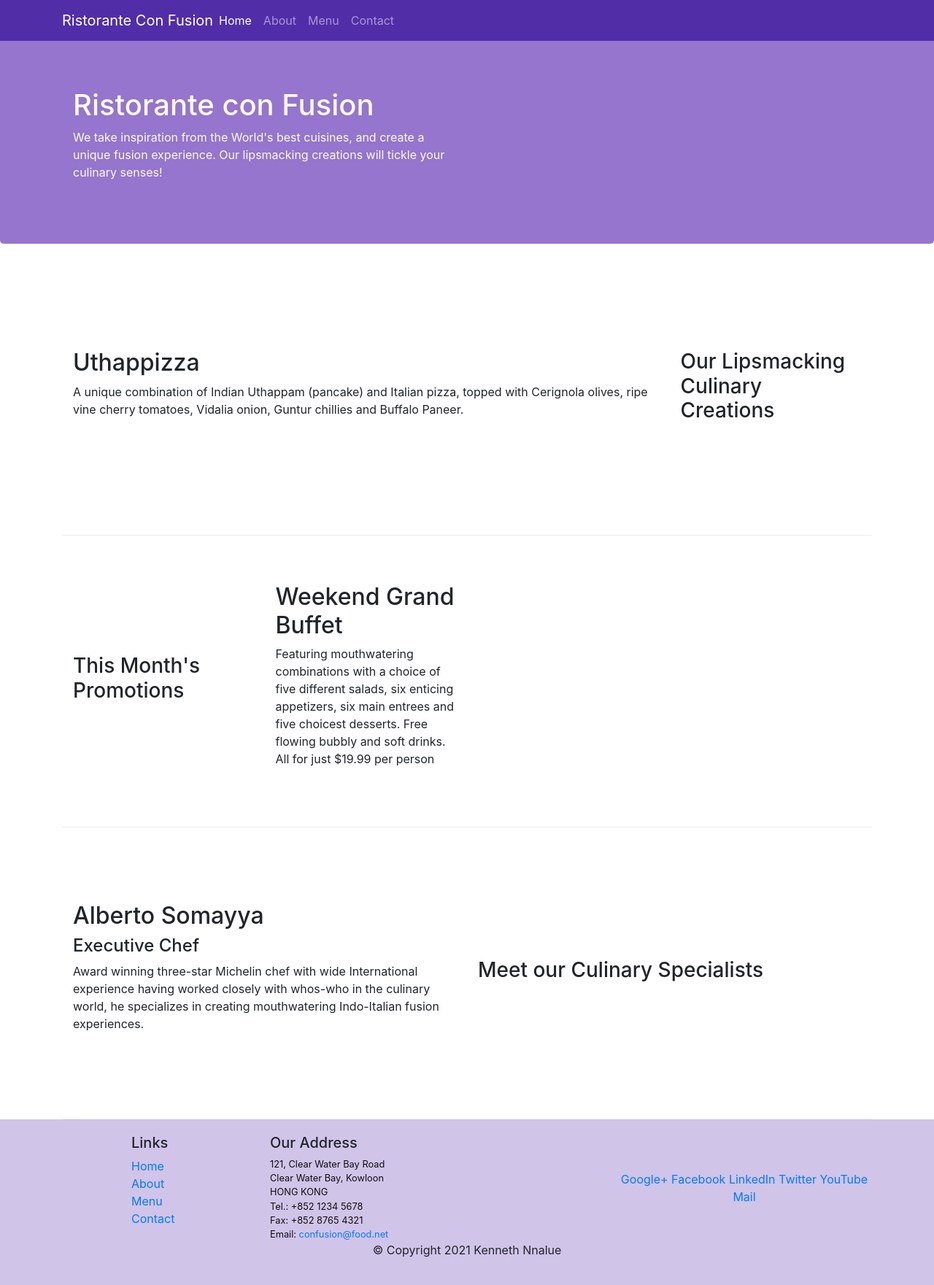
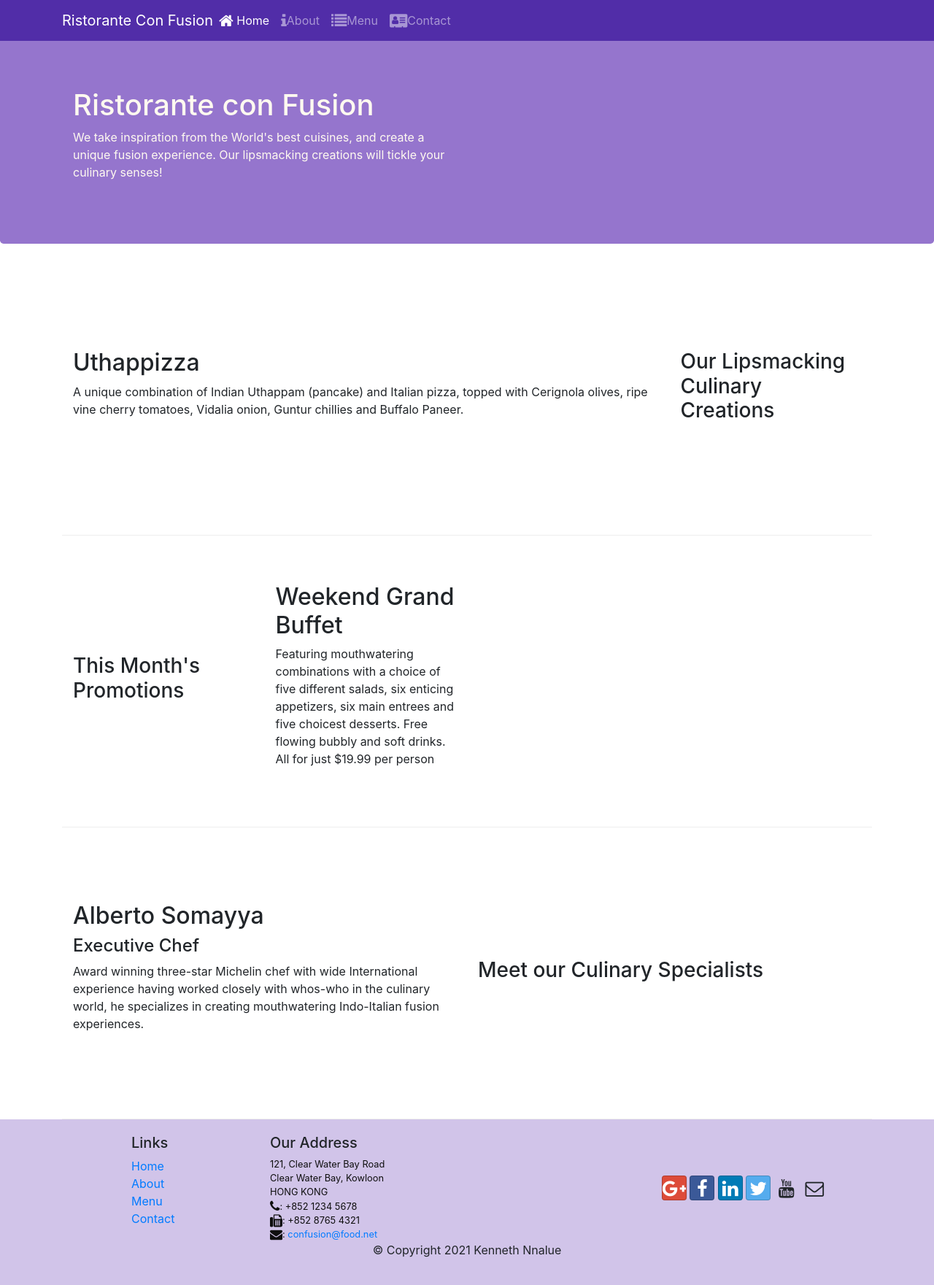
Before and after one commit to KennethNnalue/bootstrap, a website: page index.html in a window 1280 px wide. Shown: the whole page at 73% size. Drawn offline with nearby package versions, Linux system fonts and the light colour scheme.

Commit message:
Icon fonts

```diff
--- a/aboutus.html
+++ b/aboutus.html
@@ -9,6 +9,8 @@
 
     <!-- Bootstrap CSS -->
     <link rel="stylesheet" href="node_modules/bootstrap/dist/css/bootstrap.min.css">
+    <link rel="stylesheet" href="node_modules/font-awesome/css/font-awesome.min.css">
+    <link rel="stylesheet" href="node_modules/bootstrap-social/bootstrap-social.css">
     <link rel="stylesheet" href="css/styles.css">
     <title>Ristorante Con Fusion: About Us</title>
 
@@ -17,27 +19,20 @@
 <body>
     <nav class="navbar navbar-dark navbar-expand-sm fixed-top">
         <div class="container">
-          <button
-            class="navbar-toggler"
-            type="button"
-            data-toggle="collapse"
-            data-target="#Navbar"
-          >
+            <button class="navbar-toggler" type="button" data-toggle="collapse" data-target="#Navbar">
                 <span class="navbar-toggler-icon"></span>
             </button>
             <a class="navbar-brand mr-auto" href="./index.html">Ristorante Con Fusion</a>
             <div class="collapse navbar-collapse" id="Navbar">
                 <ul class="navbar-nav mr-auto">
-              <li class="navbar-item">
-                <a class="nav-link" href="./index.html">Home</a>
+                    <li class="navbar-item"><a class="nav-link" href="./index.html"><span
+                                class="fa fa-lg fa-home"></span>Home</a></li>
+                    <li class="navbar-item active"><a class="nav-link" href="#"><span
+                                class="fa fa-lg fa-info"></span>About</a></li>
+                    <li class="navbar-item"><a class="nav-link" href="#"><span class="fa fa-lg fa-list"></span>Menu</a>
                     </li>
-              <li class="navbar-item active">
-                <a class="nav-link" href="#">About</a>
-              </li>
-              <li class="navbar-item"><a class="nav-link" href="#">Menu</a></li>
-              <li class="navbar-item">
-                <a class="nav-link" href="#">Contact</a>
-              </li>
+                    <li class="navbar-item"><a class="nav-link" href="#"><span
+                                class="fa fa-lg fa-address-card"></span>Contact</a></li>
                 </ul>
             </div>
         </div>
@@ -48,7 +43,8 @@
             <div class="row row-header">
                 <div class="col-12 col-sm-6">
                     <h1>Ristorante con Fusion</h1>
-                    <p>We take inspiration from the World's best cuisines, and create a unique fusion experience. Our lipsmacking creations will tickle your culinary senses!</p>
+                    <p>We take inspiration from the World's best cuisines, and create a unique fusion experience. Our
+                        lipsmacking creations will tickle your culinary senses!</p>
                 </div>
                 <div class="col-12 col-sm">
                 </div>
@@ -72,8 +68,13 @@
         <div class="row row-content align-items-center">
             <div class="col-12 col-sm-6">
                 <h2>Our History</h2>
-                <p>Started in 2010, Ristorante con Fusion quickly established itself as a culinary icon par excellence in Hong Kong. With its unique brand of world fusion cuisine that can be found nowhere else, it enjoys patronage from the A-list clientele in Hong Kong.  Featuring four of the best three-star Michelin chefs in the world, you never know what will arrive on your plate the next time you visit us.</p>
-                <p>The restaurant traces its humble beginnings to <em>The Frying Pan</em>, a successful chain started by our CEO, Mr. Peter Pan, that featured for the first time the world's best cuisines in a pan.</p>
+                <p>Started in 2010, Ristorante con Fusion quickly established itself as a culinary icon par excellence
+                    in Hong Kong. With its unique brand of world fusion cuisine that can be found nowhere else, it
+                    enjoys patronage from the A-list clientele in Hong Kong. Featuring four of the best three-star
+                    Michelin chefs in the world, you never know what will arrive on your plate the next time you visit
+                    us.</p>
+                <p>The restaurant traces its humble beginnings to <em>The Frying Pan</em>, a successful chain started by
+                    our CEO, Mr. Peter Pan, that featured for the first time the world's best cuisines in a pan.</p>
             </div>
             <div>
             </div>
@@ -84,13 +85,27 @@
             <div class="col">
                 <h2>Corporate Leadership</h2>
                 <h3>Peter Pan <small>Chief Epicurious Officer</small></h3>
-                <p class="d-none d-sm-block">Our CEO, Peter, credits his hardworking East Asian immigrant parents who undertook the arduous journey to the shores of America with the intention of giving their children the best future. His mother's wizardy in the kitchen whipping up the tastiest dishes with whatever is available inexpensively at the supermarket, was his first inspiration to create the fusion cuisines for which <em>The Frying Pan</em> became well known. He brings his zeal for fusion cuisines to this restaurant, pioneering cross-cultural culinary connections.</p>
+                <p class="d-none d-sm-block">Our CEO, Peter, credits his hardworking East Asian immigrant parents who
+                    undertook the arduous journey to the shores of America with the intention of giving their children
+                    the best future. His mother's wizardy in the kitchen whipping up the tastiest dishes with whatever
+                    is available inexpensively at the supermarket, was his first inspiration to create the fusion
+                    cuisines for which <em>The Frying Pan</em> became well known. He brings his zeal for fusion cuisines
+                    to this restaurant, pioneering cross-cultural culinary connections.</p>
                 <h3>Dhanasekaran Witherspoon <small>Chief Food Officer</small></h3>
-                <p class="d-none d-sm-block">Our CFO, Danny, as he is affectionately referred to by his colleagues, comes from a long established family tradition in farming and produce. His experiences growing up on a farm in the Australian outback gave him great appreciation for varieties of food sources. As he puts it in his own words, <em>Everything that runs, wins, and everything that stays, pays!</em></p>
+                <p class="d-none d-sm-block">Our CFO, Danny, as he is affectionately referred to by his colleagues,
+                    comes from a long established family tradition in farming and produce. His experiences growing up on
+                    a farm in the Australian outback gave him great appreciation for varieties of food sources. As he
+                    puts it in his own words, <em>Everything that runs, wins, and everything that stays, pays!</em></p>
                 <h3>Agumbe Tang <small>Chief Taste Officer</small></h3>
-                <p class="d-none d-sm-block">Blessed with the most discerning gustatory sense, Agumbe, our CTO, personally ensures that every dish that we serve meets his exacting tastes. Our chefs dread the tongue lashing that ensues if their dish does not meet his exacting standards. He lives by his motto, <em>You click only if you survive my lick.</em></p>
+                <p class="d-none d-sm-block">Blessed with the most discerning gustatory sense, Agumbe, our CTO,
+                    personally ensures that every dish that we serve meets his exacting tastes. Our chefs dread the
+                    tongue lashing that ensues if their dish does not meet his exacting standards. He lives by his
+                    motto, <em>You click only if you survive my lick.</em></p>
                 <h3>Alberto Somayya <small>Executive Chef</small></h3>
-                <p class="d-none d-sm-block">Award winning three-star Michelin chef with wide International experience having worked closely with whos-who in the culinary world, he specializes in creating mouthwatering Indo-Italian fusion experiences. He says, <em>Put together the cuisines from the two craziest cultures, and you get a winning hit! Amma Mia!</em></p>
+                <p class="d-none d-sm-block">Award winning three-star Michelin chef with wide International experience
+                    having worked closely with whos-who in the culinary world, he specializes in creating mouthwatering
+                    Indo-Italian fusion experiences. He says, <em>Put together the cuisines from the two craziest
+                        cultures, and you get a winning hit! Amma Mia!</em></p>
             </div>
         </div>
 
@@ -114,19 +129,19 @@
                         121, Clear Water Bay Road<br>
                         Clear Water Bay, Kowloon<br>
                         HONG KONG<br>
-		              Tel.: +852 1234 5678<br>
-		              Fax: +852 8765 4321<br>
-		              Email: <a href="mailto:confusion@food.net">confusion@food.net</a>
+                        <i class="fa fa-lg fa-phone"></i>: +852 1234 5678<br>
+                        <i class="fa fa-lg fa-fax"></i>: +852 8765 4321<br>
+                        <i class="fa fa-envelope fa-lg"></i>: <a href="mailto:confusion@food.net">confusion@food.net</a>
                     </address>
                 </div>
                 <div class="col-12 col-sm-4 align-self-center">
                     <div class="text-center">
-                        <a href="http://google.com/+">Google+</a>
-                        <a href="http://www.facebook.com/profile.php?id=">Facebook</a>
-                        <a href="http://www.linkedin.com/in/">LinkedIn</a>
-                        <a href="http://twitter.com/">Twitter</a>
-                        <a href="http://youtube.com/">YouTube</a>
-                        <a href="mailto:">Mail</a>
+                        <a class="btn btn-social-icon btn-google " href="http://google.com/+"><i class="fa fa-google-plus fa-lg"></i></a>
+                        <a class="btn btn-social-icon btn-facebook " href="http://www.facebook.com/profile.php?id="><i class="fa fa-facebook fa-lg"></i></a>
+                        <a class="btn btn-social-icon btn-linkedin" href="http://www.linkedin.com/in/"><i class="fa fa-linkedin fa-lg"></i></a>
+                        <a class="btn btn-social-icon btn-twitter " href="http://twitter.com/"><i class="fa fa-twitter fa-lg"></i></a>
+                        <a class="btn btn-social-icon btn-youtube " href="http://youtube.com/"><i class="fa fa-youtube fa-lg"></i></a>
+                        <a class="btn btn-social-icon " href="mailto:"><i class="fa fa-envelope-o fa-lg"></i></a>
                     </div>
                 </div>
             </div>
--- a/index.html
+++ b/index.html
@@ -1,19 +1,16 @@
 <!DOCTYPE html>
 <html lang="en">
+
 <head>
     <!-- Required meta tags always come first -->
     <meta charset="utf-8" />
-    <meta
-      name="viewport"
-      content="width=device-width, initial-scale=1, shrink-to-fit=no"
-    />
+    <meta name="viewport" content="width=device-width, initial-scale=1, shrink-to-fit=no" />
     <meta http-equiv="x-ua-compatible" content="ie=edge" />
 
     <!-- Bootstrap CSS -->
-    <link
-      rel="stylesheet"
-      href="node_modules/bootstrap/dist/css/bootstrap.min.css"
-    />
+    <link rel="stylesheet" href="node_modules/bootstrap/dist/css/bootstrap.min.css" />
+    <link rel="stylesheet" href="node_modules/font-awesome/css/font-awesome.min.css">
+    <link rel="stylesheet" href="node_modules/bootstrap-social/bootstrap-social.css">
     <link rel="stylesheet" href="css/styles.css" />
     <title>Ristorante Con Fusion</title>
 </head>
@@ -21,27 +18,16 @@
 <body>
     <nav class="navbar navbar-dark navbar-expand-sm  fixed-top">
         <div class="container">
-        <button
-          class="navbar-toggler"
-          type="button"
-          data-toggle="collapse"
-          data-target="#Navbar"
-        >
+            <button class="navbar-toggler" type="button" data-toggle="collapse" data-target="#Navbar">
                 <span class="navbar-toggler-icon"></span>
             </button>
             <a class="navbar-brand mr-auto" href="#">Ristorante Con Fusion</a>
             <div class="collapse navbar-collapse" id="Navbar">
                 <ul class="navbar-nav mr-auto">
-            <li class="navbar-item active">
-              <a class="nav-link" href="#">Home</a>
-            </li>
-            <li class="navbar-item">
-              <a class="nav-link" href="./aboutus.html">About</a>
-            </li>
-            <li class="navbar-item"><a class="nav-link" href="#">Menu</a></li>
-            <li class="navbar-item">
-              <a class="nav-link" href="#">Contact</a>
-            </li>
+                    <li class="navbar-item active"><a class="nav-link" href="#"> <span class="fa fa-lg fa-home"></span> Home</a></li>
+                    <li class="navbar-item"><a class="nav-link" href="./aboutus.html"> <span class="fa fa-lg fa-info"></span>About</a></li>
+                    <li class="navbar-item"><a class="nav-link" href="#"> <span class="fa fa-lg fa-list"></span>Menu</a></li>
+                    <li class="navbar-item"><a class="nav-link" href="#"><span class="fa fa-lg fa-address-card"></span>Contact</a></li>
                 </ul>
             </div>
         </div>
@@ -128,19 +114,19 @@
                         121, Clear Water Bay Road<br />
                         Clear Water Bay, Kowloon<br />
                         HONG KONG<br />
-              Tel.: +852 1234 5678<br />
-              Fax: +852 8765 4321<br />
-              Email: <a href="mailto:confusion@food.net">confusion@food.net</a>
+                        <i class="fa fa-lg fa-phone"></i>: +852 1234 5678<br />
+                        <i class="fa fa-lg fa-fax"></i>: +852 8765 4321<br />
+                        <i class="fa fa-envelope fa-lg"></i>: <a href="mailto:confusion@food.net">confusion@food.net</a>
                     </address>
                 </div>
                 <div class="col-12 col-sm-4 align-self-center">
                     <div class="text-center">
-              <a href="http://google.com/+">Google+</a>
-              <a href="http://www.facebook.com/profile.php?id=">Facebook</a>
-              <a href="http://www.linkedin.com/in/">LinkedIn</a>
-              <a href="http://twitter.com/">Twitter</a>
-              <a href="http://youtube.com/">YouTube</a>
-              <a href="mailto:">Mail</a>
+                        <a class="btn btn-social-icon btn-google " href="http://google.com/+"><i class="fa fa-google-plus fa-lg"></i></a>
+                        <a class="btn btn-social-icon btn-facebook " href="http://www.facebook.com/profile.php?id="><i class="fa fa-facebook fa-lg"></i></a>
+                        <a class="btn btn-social-icon btn-linkedin" href="http://www.linkedin.com/in/"><i class="fa fa-linkedin fa-lg"></i></a>
+                        <a class="btn btn-social-icon btn-twitter " href="http://twitter.com/"><i class="fa fa-twitter fa-lg"></i></a>
+                        <a class="btn btn-social-icon btn-youtube " href="http://youtube.com/"><i class="fa fa-youtube fa-lg"></i></a>
+                        <a class="btn btn-social-icon " href="mailto:"><i class="fa fa-envelope-o fa-lg"></i></a>
                     </div>
                 </div>
             </div>
@@ -157,4 +143,5 @@
     <script src="node_modules/popper.js/dist/umd/popper.min.js"></script>
     <script src="node_modules/bootstrap/dist/js/bootstrap.min.js"></script>
 </body>
+
 </html>
--- a/package.json
+++ b/package.json
@@ -15,6 +15,8 @@
   },
   "dependencies": {
     "bootstrap": "^4.6.1",
+    "bootstrap-social": "^5.1.1",
+    "font-awesome": "^4.7.0",
     "jquery": "^3.6.0",
     "popper.js": "^1.12.9"
   },
```
Also changed, not shown: 1 other file. Lines whose indentation alone changed are shown as unchanged.
